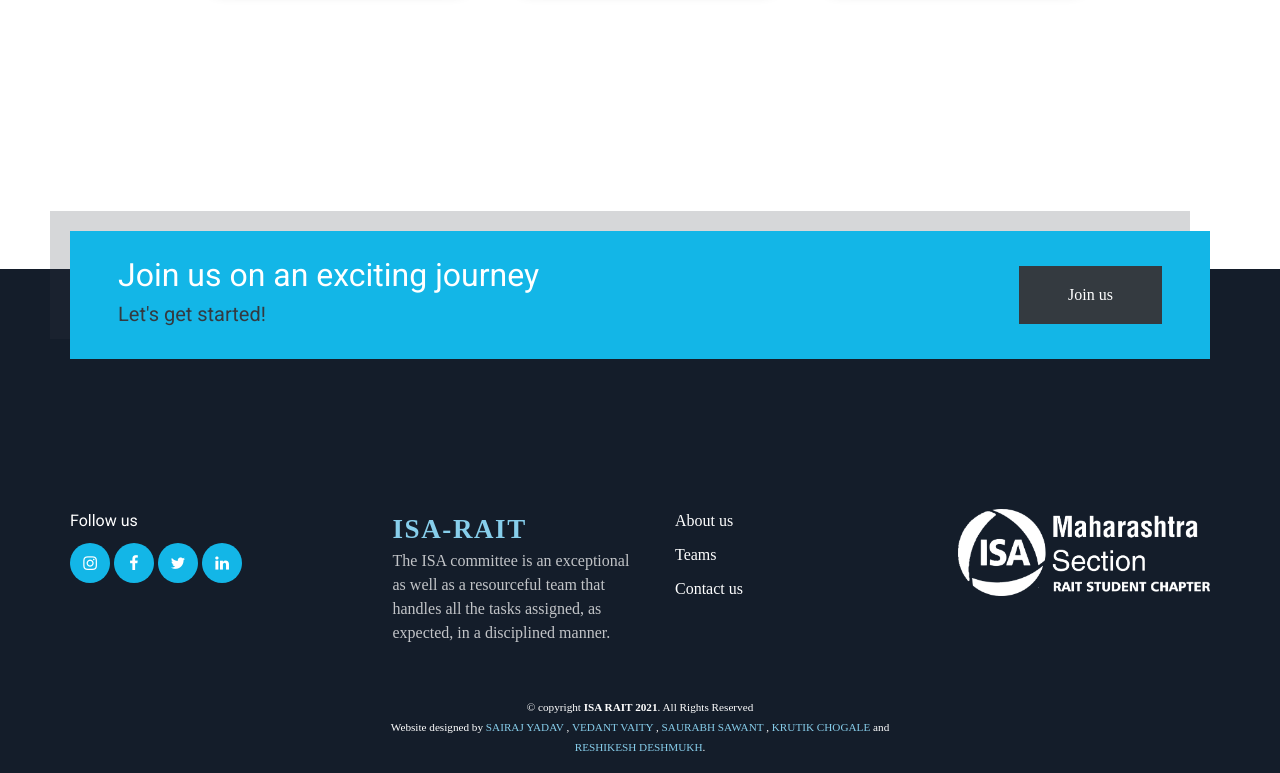
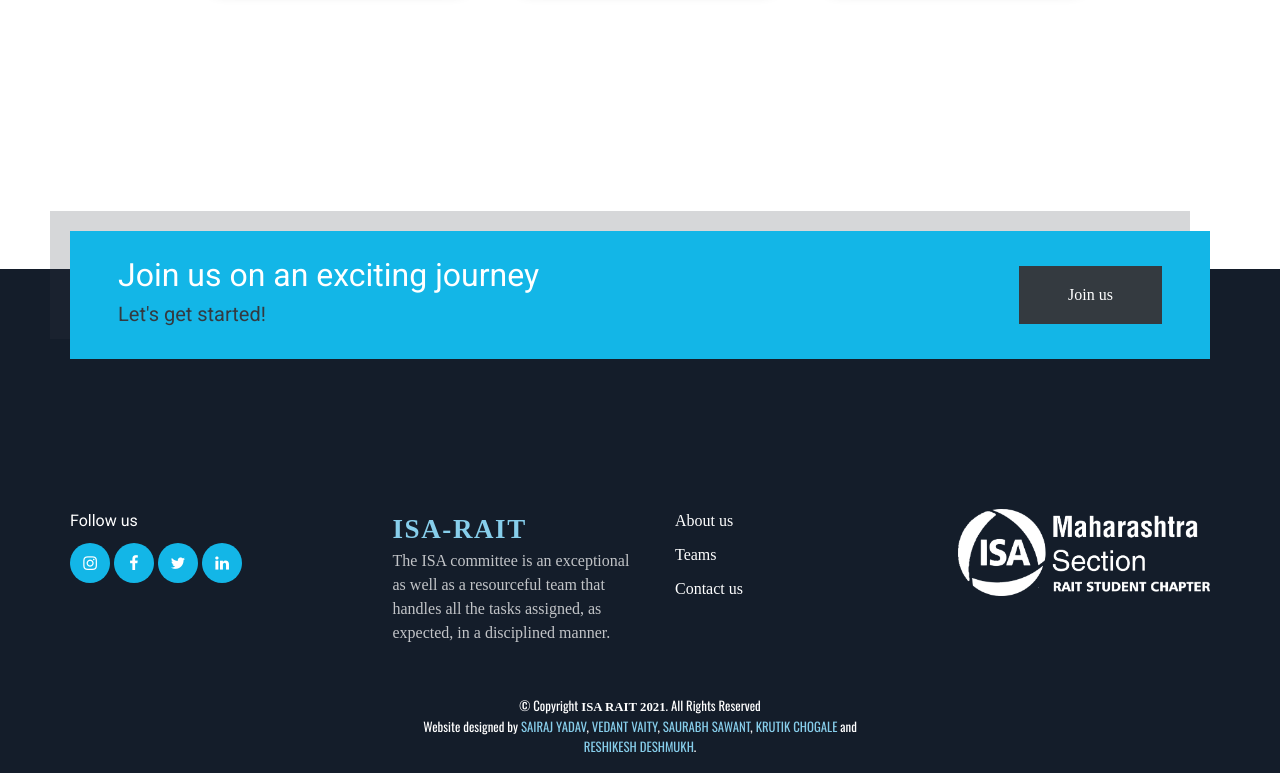
Before and after one commit to yadavsairaj/ISA-RAIT_Website, a plain HTML site: page index.html in a window 1280 px wide. Shown: the part 5277-6050 px from the top of the page. Drawn offline with nearby package versions, Linux system fonts and the light colour scheme; files whose address does not match are found by name; a web font is replaced by a local one.

Commit message:
footer rights commit

```diff
--- a/css/style.css
+++ b/css/style.css
@@ -86,14 +86,18 @@
         width: 100%;
         color: #fff;
         line-height: 20px;
-        font-size: 0.7em;
+        font-size: 0.8em;
         text-align: center;
         bottom:0;
+        font-family: 'Bebas Neue', cursive;
+font-family: 'Oswald', sans-serif;
 
       }
       p.copy a{
         color: skyblue;
     text-transform: uppercase;
+    font-family: 'Bebas Neue', cursive;
+font-family: 'Oswald', sans-serif;
       }
       .align-top{
         margin-bottom: 50px;
--- a/index.html
+++ b/index.html
@@ -6,6 +6,9 @@
   <meta charset="UTF-8">
   <meta http-equiv="X-UA-Compatible" content="IE=edge">
   <meta name="viewport" content="width=device-width, initial-scale=1.0">
+  <link rel="preconnect" href="https://fonts.googleapis.com">
+<link rel="preconnect" href="https://fonts.gstatic.com" crossorigin>
+<link href="https://fonts.googleapis.com/css2?family=Bebas+Neue&family=Oswald&display=swap" rel="stylesheet">
   <title>ISA RAIT</title>
   <link href="https://cdn.jsdelivr.net/npm/bootstrap@5.1.3/dist/css/bootstrap.min.css" rel="stylesheet"
     integrity="sha384-1BmE4kWBq78iYhFldvKuhfTAU6auU8tT94WrHftjDbrCEXSU1oBoqyl2QvZ6jIW3" crossorigin="anonymous">
@@ -573,10 +576,10 @@
 
     <div>
 
-      <p class="copy">&copy copyright <strong>ISA RAIT 2021</strong>. All Rights Reserved <br>
+      <p class="copy">&copy Copyright <strong>ISA RAIT 2021</strong>. All Rights Reserved <br>
         Website designed by <a href="https://www.linkedin.com/in/sairaj-yadav/
-        ">Sairaj Yadav</a> , <a href="https://www.linkedin.com/in/vedant-vaity/">Vedant Vaity</a> , <a
-          href="https://www.linkedin.com/in/saurabhsawant2001/">Saurabh Sawant</a> , <a href="https://www.linkedin.com/in/krutik-chogale-901478150/">Krutik Chogale</a> and <br><a href="http://">Reshikesh
+        " target="_blank">Sairaj Yadav</a>, <a href="https://www.linkedin.com/in/vedant-vaity/" target="_blank">Vedant Vaity</a>, <a
+          href="https://www.linkedin.com/in/saurabhsawant2001/" target="_blank">Saurabh Sawant</a>, <a href="https://www.linkedin.com/in/krutik-chogale-901478150/" target="_blank">Krutik Chogale</a> and <br><a href="http://">Reshikesh
           Deshmukh</a>.</p>
 
     </div>
```
